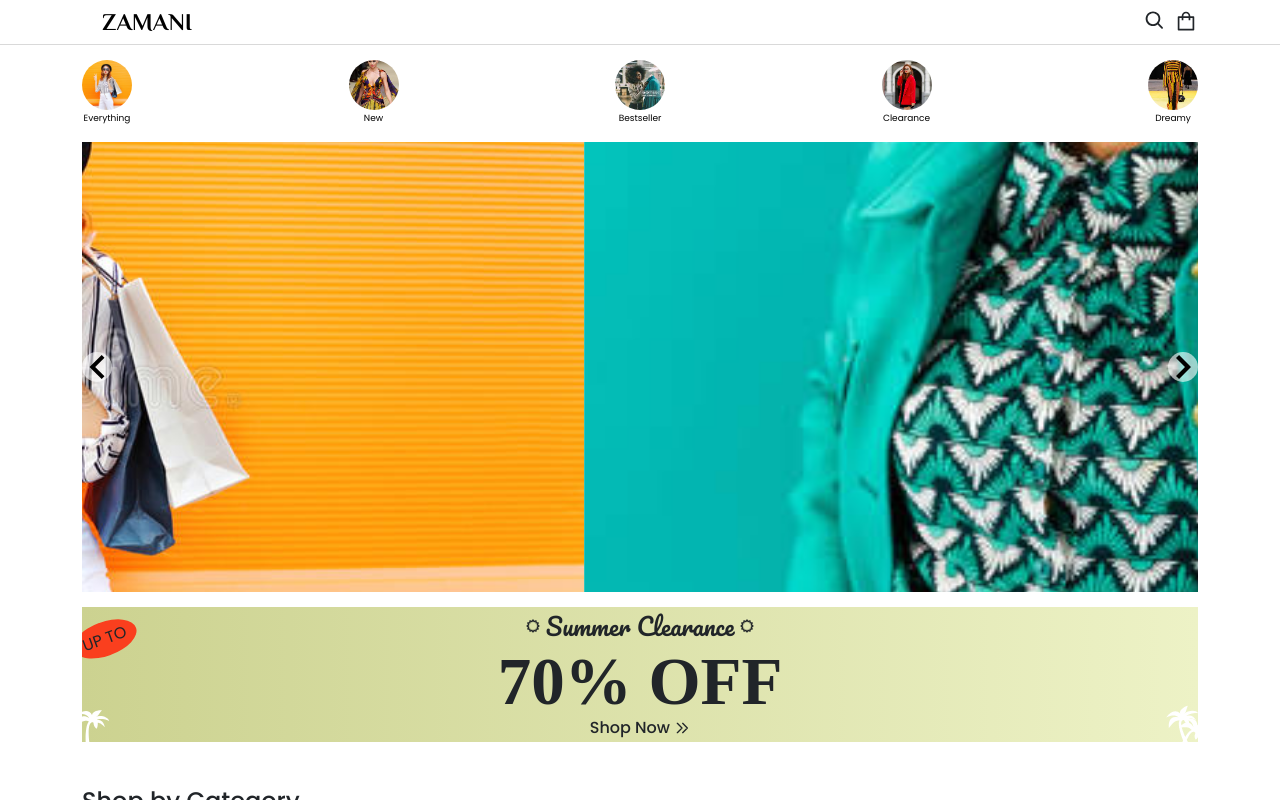
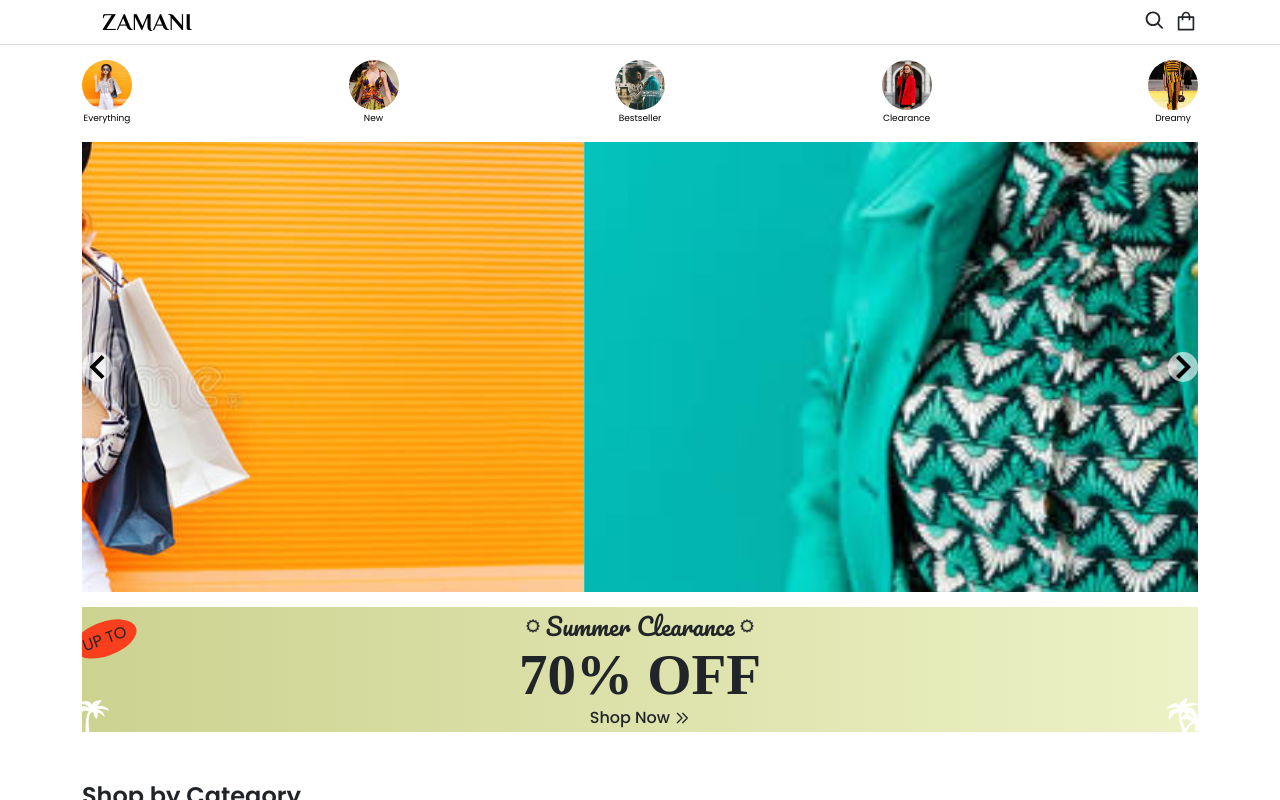
Before and after one commit to emmanuel-ademuyiwa/zamani, a React (Create React App) app: page / in a window 1280 px wide. Shown: the top 800 px of the page. Built offline with nearby package versions, Linux system fonts and the light colour scheme; a web font is replaced by a local one.

Commit message:
Little adjustment on the side menu

```diff
--- a/src/pages/Homepage/Shop.tsx
+++ b/src/pages/Homepage/Shop.tsx
@@ -5,8 +5,8 @@ import {HiOutlineChevronDoubleRight} from 'react-icons/hi'
 
 import sh from "../../images/sh.jpg";
 import neww from "../../images/new.jpeg";
-import bestseller from "../../images/bestseller.jpeg";
-import clearance from "../../images/clearance.jpeg";
+// import bestseller from "../../images/bestseller.jpeg";
+// import clearance from "../../images/clearance.jpeg";
 import dreamy from "../../images/dreamy.jpeg";
 
 const Shop = () => {
@@ -49,9 +49,9 @@ const Shop = () => {
           </div>
           <div className="second-set">
             <img src={neww} alt="" />
-            <img src={bestseller} alt="" />
             <img src={neww} alt="" />
-            <img src={clearance} className="last-img" alt="" />
+            <img src={neww} alt="" />
+            <img src={neww} className="last-img" alt="" />
           </div>
         </div>
       </div>
--- a/src/sass/_header.scss
+++ b/src/sass/_header.scss
@@ -162,18 +162,18 @@ header {
 .close-side-nav-bar {
   opacity: 0;
   background: linear-gradient(rgba(4, 9, 30, 0.4), rgba(4, 9, 30, 0.4));
-  z-index: -100;
   height: 100vh;
   width: 100%;
   position: fixed;
   top: 0;
   left: 0;
   transition: all 0.5s ease;
+  visibility: hidden;
+
 
   ul {
     display: none;
   }
-
 
   .side-nav-inner {
     width: 0%;
--- a/src/sass/_homepage.scss
+++ b/src/sass/_homepage.scss
@@ -97,10 +97,10 @@
 
   .off {
     font-family: "Uchen", serif;
-    font-size: 67px;
+    font-size: 57px;
     font-weight: bold;
     margin: 0;
-    height: 77px;
+    height: 67px;
   }
 
   .up-to {
@@ -129,7 +129,7 @@
   .right-tree {
     position: absolute;
     font-size: 40px;
-    bottom: -2px;
+    bottom: -4px;
     right: -8px;
     color: white;
     transform: rotate(-40deg);
@@ -138,7 +138,7 @@
   .right-right-tree {
     position: absolute;
     font-size: 40px;
-    bottom: -15px;
+    bottom: -17px;
     right: -16px;
     color: white;
     transform: rotate(5deg);
@@ -147,7 +147,12 @@
 
 .category {
   width: 100%;
-  padding: 30px 0;
+  padding: 0px;
+
+  h4 {
+    margin: 50px 0 20px;
+    font-weight: 600;
+  }
 
   .image-category-container {
     width: 100%;
--- a/src/sass/_products.scss
+++ b/src/sass/_products.scss
@@ -103,6 +103,16 @@
   }
 }
 
+.header-segments::-webkit-scrollbar {
+  display: none;
+}
+
+/* Hide scrollbar for IE, Edge add Firefox */
+.header-segments {
+  -ms-overflow-style: none;
+  scrollbar-width: none; /* Firefox */
+}
+
 .products {
   display: -ms-grid;
   display: grid;
```
